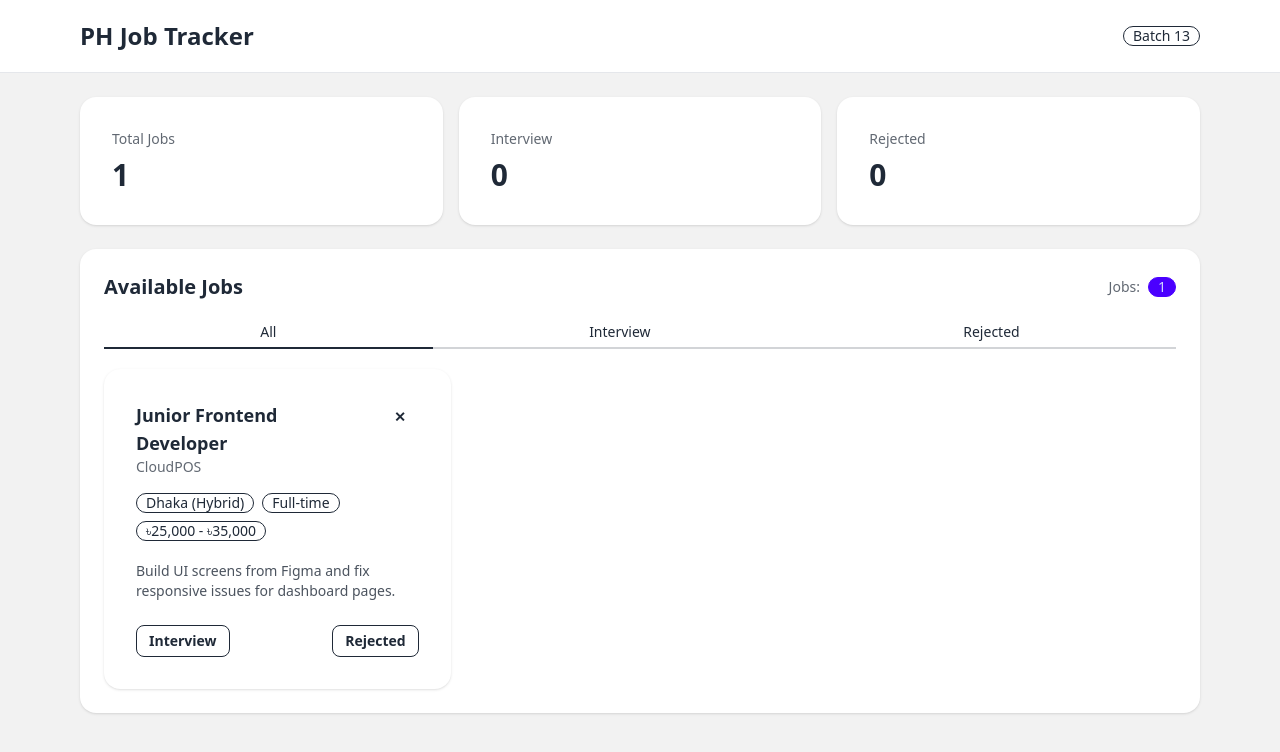
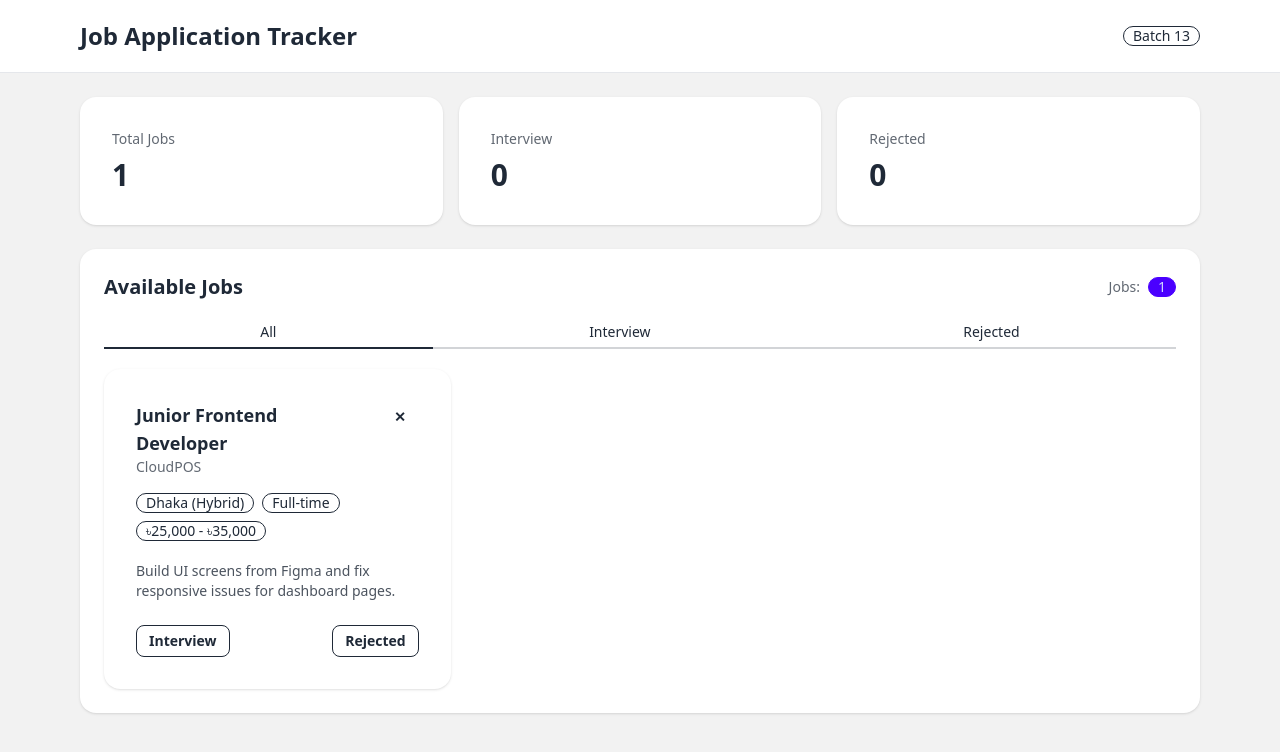
Before and after one commit to meheroon/B13-A4-PH-Job-Tracker, a plain HTML site: page index.html in a window 1280 px wide. Drawn offline with nearby package versions, Linux system fonts and the light colour scheme.

Commit message:
headline corrected

```diff
--- a/index.html
+++ b/index.html
@@ -10,7 +10,7 @@
 <body class="bg-base-200 min-h-screen">
   <header class="bg-base-100 border-b">
     <div class="max-w-6xl mx-auto px-4 py-5 flex items-center justify-between">
-      <h1 class="text-xl md:text-2xl font-bold">PH Job Tracker</h1>
+      <h1 class="text-xl md:text-2xl font-bold">Job Application Tracker</h1>
       <span class="badge badge-outline">Batch 13</span>
     </div>
   </header>
```
